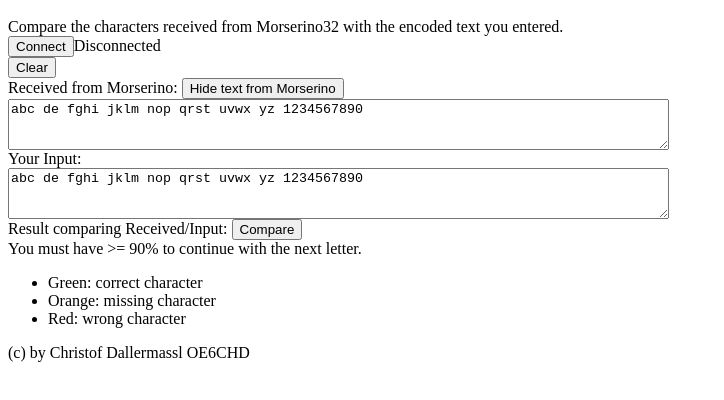
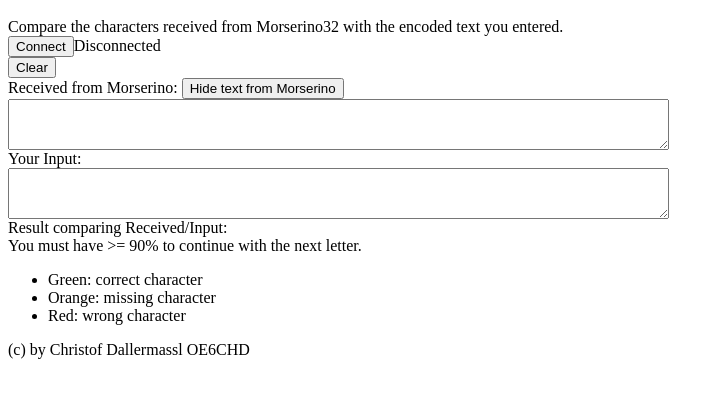
Before and after one commit to cdaller/morserino32-trainer, a website: page morserino32-trainer.html in a window 1280 px wide. Shown: the part 48-448 px from the top of the page, without its empty margins (0-724 px from the left). Drawn offline with Linux system fonts and the light colour scheme.

Commit message:
removed debug elements in ui

```diff
--- a/bundle.js
+++ b/bundle.js
@@ -125,7 +125,7 @@ function compareTexts() {
 
     inputComparator.replaceChildren(...elements);
     percentage = received.length > 0 ? Math.round(correctCount / received.length * 100) : 0;
-    correctPercentage.innerText = correctCount + "/" + received.length + " correct (" + percentage + "%)";
+    correctPercentage.innerText = "Score: " + correctCount + "/" + received.length + " correct (" + percentage + "%)";
 };
 
 function createSpanElement(value, clasz) {
--- a/morserino32-trainer.html
+++ b/morserino32-trainer.html
@@ -40,15 +40,15 @@
     <div>
         Received from Morserino: <button id="showHideButton">Hide</button><br />
 
-        <textarea rows="3" cols="80" id="receiveText">abc de fghi jklm nop qrst uvwx yz 1234567890</textarea>
+        <textarea rows="3" cols="80" id="receiveText"></textarea>
     </div>
 
     <div>
         Your Input:<br />
-        <textarea rows="3" cols="80" id="inputText">abc de fghi jklm nop qrst uvwx yz 1234567890</textarea>
+        <textarea rows="3" cols="80" id="inputText"></textarea>
     </div>
     <div id="resultComparison">
-        Result comparing Received/Input: <button id="compareTextsButton">Compare</button>
+        Result comparing Received/Input: <button id="compareTextsButton" style="display:none;">Compare</button>
         <div id="inputComparator" style="font-family:monospace;"></div>
         <div id="correctPercentage"></div> You must have >= 90% to continue with the next letter.
         <div>
--- a/morserino32-trainer.js
+++ b/morserino32-trainer.js
@@ -124,7 +124,7 @@ function compareTexts() {
 
     inputComparator.replaceChildren(...elements);
     percentage = received.length > 0 ? Math.round(correctCount / received.length * 100) : 0;
-    correctPercentage.innerText = correctCount + "/" + received.length + " correct (" + percentage + "%)";
+    correctPercentage.innerText = "Score: " + correctCount + "/" + received.length + " correct (" + percentage + "%)";
 };
 
 function createSpanElement(value, clasz) {
```
